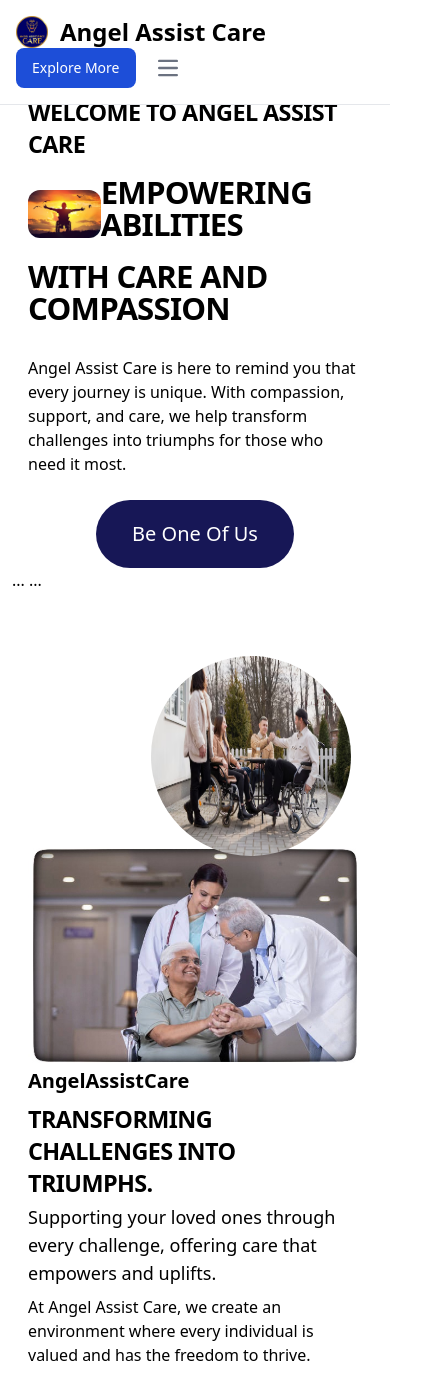
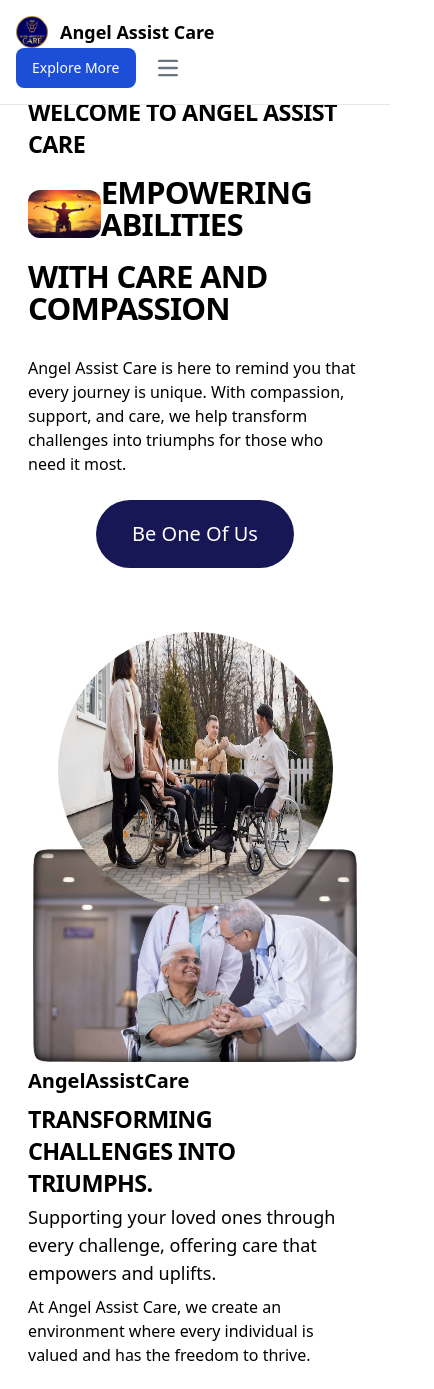
Before and after one commit to growlords/AngelAssistanceCare, a React (Vite) app in the folder Frontend/: page / in a window 390 px wide. Shown: the top 1389 px of the page, 434 px wide, since content can reach past the window. Built offline with nearby package versions, Linux system fonts and the light colour scheme.

Commit message:
navbar fixed

```diff
--- a/Frontend/src/components/Home_1.jsx
+++ b/Frontend/src/components/Home_1.jsx
@@ -48,11 +48,8 @@
           </div>
         </div>
       </div>
-
-      ...
-      ...
-      <div className="divR flex-1 relative top-16 left-14 rounded-full flex justify-center sm:justify-end mb-[50rem]">
-        <motion.div className="imgB w-[200px] h-[200px] sm:w-[300px] sm:h-[300px] md:w-[400px] md:h-[400px] lg:w-[500px] lg:h-[500px] object-cover rounded-full overflow-hidden flex justify-center items-center"
+      <div className="divR flex-1 relative top-16 rounded-full flex justify-center sm:justify-end">
+        <motion.div className="imgB w-[275px] h-[275px] sm:w-[300px] sm:h-[300px] md:w-[400px] md:h-[400px] lg:w-[500px] lg:h-[500px] object-cover rounded-full overflow-hidden flex justify-center items-center"
           animate={{
             scale: [1, 1.1, 1.1, 1],
             rotate: [180, 180, 0, 0],
@@ -70,8 +67,6 @@
           />
         </motion.div>
       </div>
-...
-...
     </div>
   )
 }
--- a/Frontend/src/components/Navbar.jsx
+++ b/Frontend/src/components/Navbar.jsx
@@ -1,6 +1,6 @@
-import React, { useState } from 'react'
-import { NavLink, Link } from 'react-router-dom'
-import { assets } from '../assets/assets'
+import React, { useState } from 'react';
+import { NavLink, Link } from 'react-router-dom';
+import { assets } from '../assets/assets';
 
 const Navbar = () => {
     const [isMenuOpen, setIsMenuOpen] = useState(false);
@@ -18,10 +18,10 @@
             <div className="max-w-screen-xl flex flex-wrap items-center justify-between mx-auto p-4">
                 <Link to="/" className="flex items-center space-x-3 rtl:space-x-reverse">
                     <img src={assets.favicon} className="h-8 sm:h-15" alt="Logo" />
-                    <span className="self-center text-2xl font-semibold whitespace-nowrap dark:text-white">Angel Assist Care</span>
+                    <span className="self-center text-lg sm:text-xl md:text-2xl font-semibold whitespace-nowrap dark:text-white">Angel Assist Care</span>
                 </Link>
                 <div className="flex md:order-2 space-x-3 md:space-x-0 rtl:space-x-reverse">
-                    <button type="button" className="text-white bg-blue-700 hover:bg-blue-800 focus:ring-4 focus:outline-none focus:ring-blue-300 font-medium rounded-lg text-sm px-4 py-2 text-center dark:bg-blue-600 dark:hover:bg-blue-700 dark:focus:ring-blue-800">
+                    <button type="button" className="text-white bg-blue-700 hover:bg-blue-800 focus:ring-4 focus:outline-none focus:ring-blue-300 font-medium rounded-lg text-sm sm:text-base px-4 sm:px-6 py-2 sm:py-3 text-center dark:bg-blue-600 dark:hover:bg-blue-700 dark:focus:ring-blue-800">
                         <Link to='/About'>Explore More</Link>
                     </button>
                     <button onClick={toggleMenu} data-collapse-toggle="navbar-sticky" type="button" className="inline-flex items-center p-2 w-10 h-10 justify-center text-sm text-gray-500 rounded-lg md:hidden hover:bg-gray-100 focus:outline-none focus:ring-2 focus:ring-gray-200 dark:text-gray-400 dark:hover:bg-gray-700 dark:focus:ring-gray-600" aria-controls="navbar-sticky" aria-expanded={isMenuOpen}>
@@ -62,7 +62,7 @@
                 </div>
             </div>
         </nav>
-    )
-}
+    );
+};
 
-export default Navbar
+export default Navbar;
--- a/Frontend/src/pages/Services.jsx
+++ b/Frontend/src/pages/Services.jsx
@@ -203,14 +203,7 @@
 
       <div className="px-4 sm:px-[10rem] flex flex-col gap-10 sm:gap-[10rem] mt-10 sm:mt-[10rem]">
         <motion.div className="flex flex-col sm:flex-row items-center sm:items-start" ref={CareRef}>
-          <motion.h1
-            initial={{ x: -100, opacity: 0 }}
-            animate={CareinView ? { x: 0, opacity: 1 } : { x: -100, opacity: 0 }}
-            transition={{ duration: 1.2, ease: easeInOut }}
-            className="text-3xl sm:text-5xl font-bold mb-4 order-1 sm:order-1"
-          >
-            Care
-          </motion.h1>
+
           <motion.img
             initial={{ x: 170, opacity: 0 }}
             animate={CareinView ? { x: 0, opacity: 1 } : { x: 170, opacity: 0 }}
@@ -220,6 +213,14 @@
             alt="network error"
           />
           <div className="flex-col mb-8 sm:mb-0 sm:mr-8 order-2 sm:order-1">
+          <motion.h1
+            initial={{ x: -100, opacity: 0 }}
+            animate={CareinView ? { x: 0, opacity: 1 } : { x: -100, opacity: 0 }}
+            transition={{ duration: 1.2, ease: easeInOut }}
+            className="text-3xl sm:text-5xl font-bold mb-4 order-1 sm:order-1"
+          >
+            Care
+          </motion.h1>
             <p className="text-lg sm:text-xl">
               We deliver personalized and inclusive care, guided by best practices. Our focus is on supporting participants to achieve their goals and desired outcomes, ensuring their physical health, mental well-being, and social connections are prioritized.
             </p>
@@ -230,14 +231,7 @@
         </motion.div>
 
         <motion.div className="flex flex-col sm:flex-row items-center sm:items-start" ref={LifeStyleRef}>
-          <motion.h1
-            initial={{ x: 100, opacity: 0 }}
-            animate={LifeStyleinView ? { x: 0, opacity: 1 } : { x: 100, opacity: 0 }}
-            transition={{ duration: 1.2, ease: easeInOut }}
-            className="text-3xl sm:text-5xl font-bold mb-4 order-1 sm:order-1"
-          >
-            Lifestyle
-          </motion.h1>
+
           <motion.img
             initial={{ x: -170, opacity: 0 }}
             animate={LifeStyleinView ? { x: 0, opacity: 1 } : { x: -170, opacity: 0 }}
@@ -247,6 +241,14 @@
             alt="network error"
           />
           <div className="flex-col order-2 sm:order-3">
+          <motion.h1
+            initial={{ x: 100, opacity: 0 }}
+            animate={LifeStyleinView ? { x: 0, opacity: 1 } : { x: 100, opacity: 0 }}
+            transition={{ duration: 1.2, ease: easeInOut }}
+            className="text-3xl sm:text-5xl font-bold mb-4 order-1 sm:order-1"
+          >
+            <h1>LifeStyle</h1>
+          </motion.h1>
             <p className="text-lg sm:text-xl">
               At AngelAssistCare, every day is unique with the diverse range of activities and lifestyle options we offer. Whether it’s engaging in indoor activities, exploring the outdoors, or going on excursions, we ensure our participants have an enjoyable experience. We design personalized and group schedules tailored to their preferences.
             </p>
```
